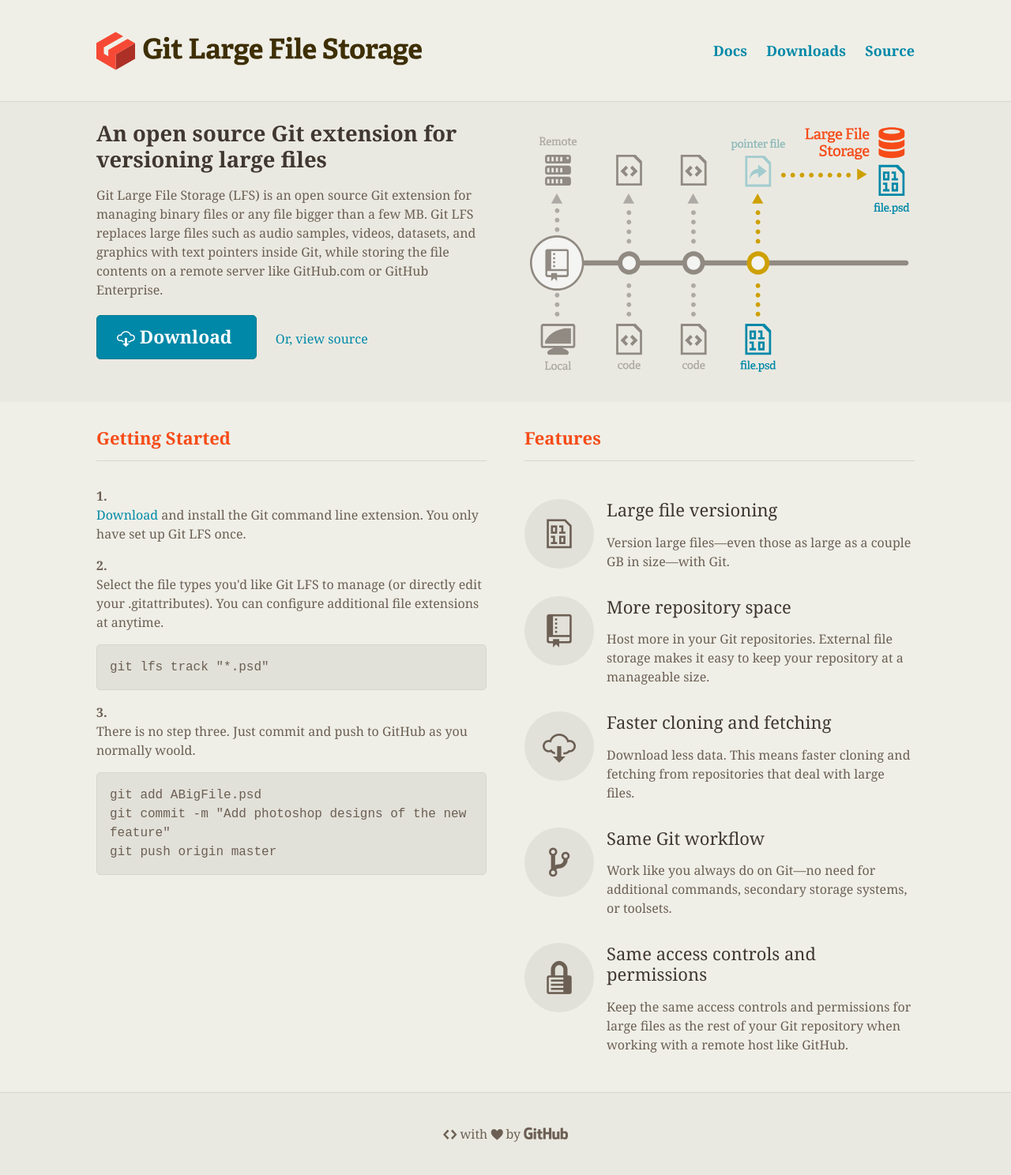
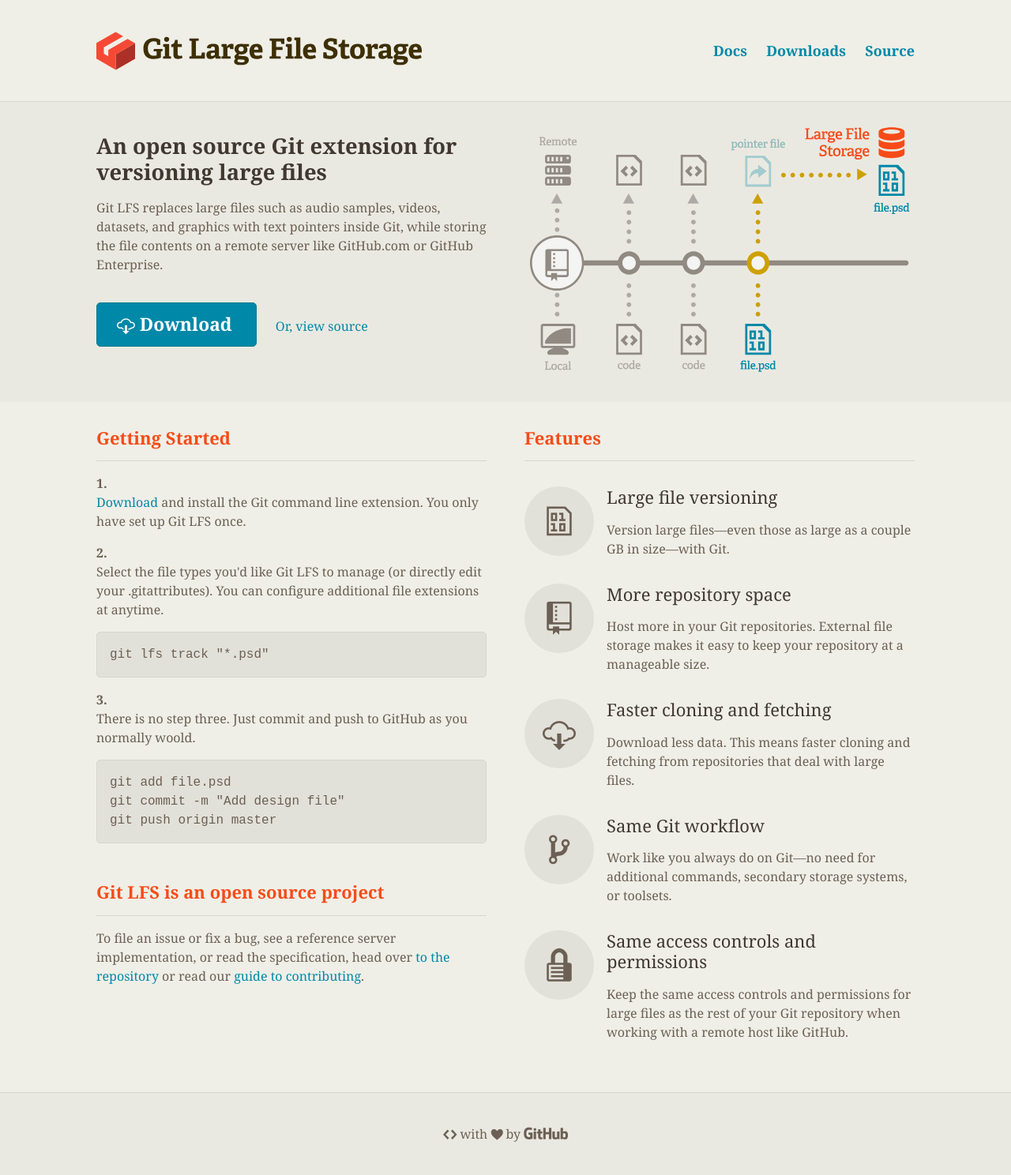
Before and after one commit to git-lfs/git-lfs.github.com, a Jekyll site: the page built from index.html, in a window 1280 px wide. Shown: the whole page at 79% size. Built offline with Jekyll 4.4.1, drawn with Linux system fonts in a browser that asks for light colours.

Commit message:
copy tweaks; add open source callout :wrench:

```diff
--- a/_includes/home/hero.html
+++ b/_includes/home/hero.html
@@ -5,7 +5,7 @@
 
       <h1 class="page-heading">An open source Git extension for versioning large files</h1>
 
-      <p class="description">Git Large File Storage (LFS) is an open source Git extension for managing binary files or any file bigger than a few MB. Git LFS replaces large files such as audio samples, videos, datasets, and graphics with text pointers inside Git, while storing the file contents on a remote server like GitHub.com or GitHub Enterprise.</p>
+      <p class="description">Git LFS replaces large files such as audio samples, videos, datasets, and graphics with text pointers inside Git, while storing the file contents on a remote server like GitHub.com or GitHub Enterprise.</p>
 
       <a href="#" class="button primary-cta"><span class="octicon octicon-cloud-download"></span> Download</a>
 
--- a/_includes/home/secondary.html
+++ b/_includes/home/secondary.html
@@ -15,11 +15,15 @@
         </li>
         <li>
           <p>There is no step three. Just commit and push to GitHub as you normally woold.</p>
-<pre>git add ABigFile.psd
-git commit -m "Add photoshop designs of the new feature"
+<pre>git add file.psd
+git commit -m "Add design file"
 git push origin master</pre>
         </li>
       </ol>
+
+      <h2 class="section-heading">Git LFS is an open source project</h2>
+
+      <p>To file an issue or fix a bug, see a reference server implementation, or read the specification, head over <a href="https://github.com/github/git-lfs">to the repository</a> or read our <a href="https://github.com/github/git-lfs/blob/master/CONTRIBUTING.md">guide to contributing</a>.</p>
 
     </div>
 
@@ -81,7 +85,7 @@
 
       </ul>
 
-    </div>
+    </div><!-- /.home-features -->
 
   </div>
 </section>
--- a/_sass/_home.scss
+++ b/_sass/_home.scss
@@ -11,9 +11,8 @@
     font-size: 1.7142857143rem;
     font-weight: 600;
     color: $heading_color;
+    margin: 1rem 0;
   }
-
-  .description { margin-bottom: 0; }
 
   .button {
     margin-left: auto;
@@ -63,7 +62,7 @@
 
 .install-steps {
   padding: 0;
-  margin: 2rem 0;
+  margin: 1rem 0;
   list-style-position: inside;
 
   li {
@@ -86,7 +85,7 @@
 
 .features-list {
   padding: 0;
-  margin: 2rem 0;
+  margin: 1rem 0;
   list-style: none;
 }
 
--- a/_sass/_layout.scss
+++ b/_sass/_layout.scss
@@ -48,6 +48,7 @@
   background: $tan_darker;
   border-top: 1px solid $border_color;
   padding: 40px 0;
+  margin-top: 2rem;
 }
 
 .gh-colophon {
```
